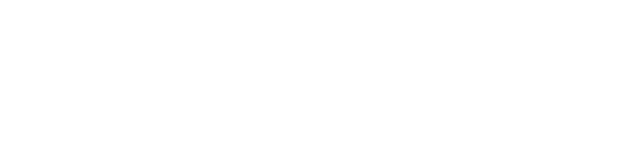
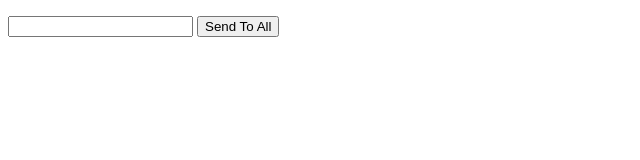
Before and after one commit to Nimira43/Piraeus, a website: page symposia/client/index.html in a window 1280 px wide. Shown: the whole page, without its empty margins (0-640 px from the left). Drawn offline with Linux system fonts and the light colour scheme.

Commit message:
Created initial HTML markup.

```diff
--- a/symposia/client/index.html
+++ b/symposia/client/index.html
@@ -6,6 +6,21 @@
   <title>Symposia | Client Side</title>
 </head>
 <body>
+  <div id="grid-container">
+    <div id="symposia-chat-app">
+      <ul id="messages">
 
+      </ul>
+    </div>
+    <div >
+      <form id="group-message-form">
+        <input
+          id="group-message-input"
+          autocomplete="off"
+        >
+        <button>Send To All</button>
+      </form>
+    </div>
+  </div>
 </body>
 </html>
```
